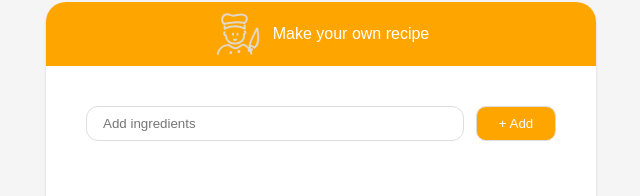
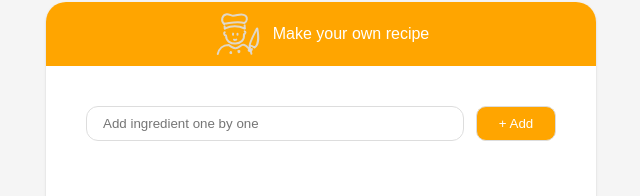
Before and after one commit to Dipesh716/Recipe-app, a React (Vite) app in the folder recipe/: page / in a window 1280 px wide. Shown: the part 98-294 px from the top of the page, without its empty margins (319-959 px from the left). Built offline with nearby package versions, Linux system fonts and the light colour scheme; a web font is replaced by a local one.

Commit message:
content.jsx update

```diff
--- a/recipe/src/components/Content.jsx
+++ b/recipe/src/components/Content.jsx
@@ -25,7 +25,11 @@ export default function Content() {
     <>
       <main>
         <form className="output_form" action={addIngredient}>
-          <input type="text" placeholder="Add ingredients" name="ingredient" />
+          <input
+            type="text"
+            placeholder="Add ingredient one by one"
+            name="ingredient"
+          />
           <button>+ Add</button>
         </form>
         {ingredients.length > 0 && (
```
